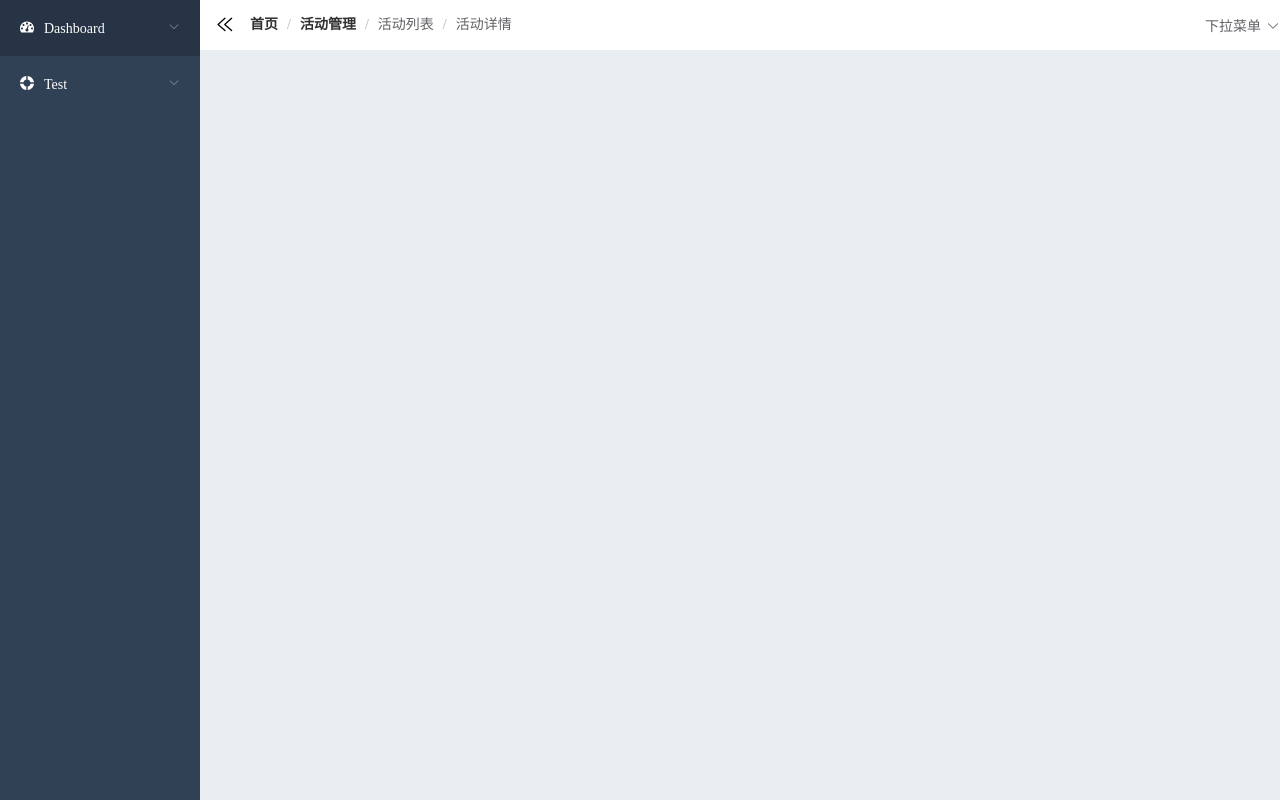
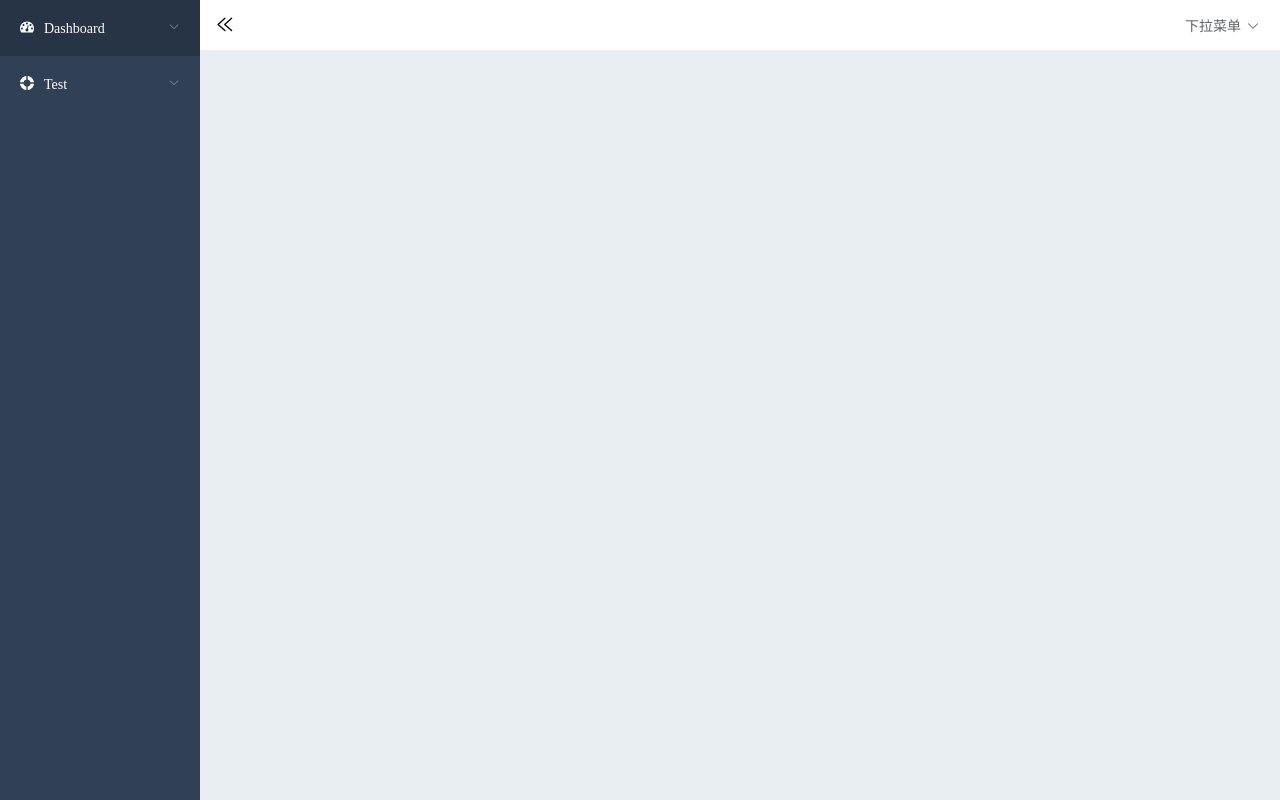
Before and after one commit to WieLun/Movie, a Vue app: page /admin in a window 1280 px wide. Built offline with nearby package versions, Linux system fonts and the light colour scheme.

Commit message:
modified:   src/components/common/navbar/NavBar.vue 	modified:   src/components/common/navbar/breadcrumb/Breadcrumb.vue 	renamed:    src/icons/svg/table.svg -> src/icons/svg/item.svg

```diff
--- a/src/components/common/navbar/NavBar.vue
+++ b/src/components/common/navbar/NavBar.vue
@@ -1,17 +1,13 @@
 <template>
   <div class="navbar">
-    <div class="left-menu">
-      <hamburger />
-      <breadcrumb />
-    </div>
+    <hamburger />
     <div class="right-menu">
       <el-dropdown>
         <span class="el-dropdown-link">
           下拉菜单<i class="el-icon-arrow-down el-icon--right"></i>
         </span>
         <el-dropdown-menu slot="dropdown">
-          <el-dropdown-item>Home</el-dropdown-item>
-          <el-dropdown-item divided>Logout</el-dropdown-item>
+          <el-dropdown-item>Logout</el-dropdown-item>
         </el-dropdown-menu>
       </el-dropdown>
     </div>
@@ -20,13 +16,11 @@
 
 <script>
 import Hamburger from "./hamburger/Hamburger";
-import Breadcrumb from "./breadcrumb/Breadcrumb";
 
 export default {
   name: "NavBar",
   components: {
     Hamburger,
-    Breadcrumb,
   },
 };
 </script>
@@ -44,4 +38,8 @@ export default {
   justify-content: space-between;
   align-items: center;
 }
+
+.right-menu {
+  padding-right: 20px;
+}
 </style>
--- a/src/components/common/navbar/breadcrumb/Breadcrumb.vue
+++ b/src/components/common/navbar/breadcrumb/Breadcrumb.vue
@@ -12,6 +12,16 @@
 <script>
 export default {
   name: "BreadCrumb",
+  methods: {
+    getBreadcrumb() {
+      let matched = this.$route.matched.filter(item => item.meta && item.meta.title);
+      console.log(matched);
+      console.log(this.$route);
+    },
+  },
+  created() {
+    this.getBreadcrumb();
+  },
 };
 </script>
 
```
Also changed, not shown: src/icons/svg/item.svg (renamed from src/icons/svg/table.svg).
